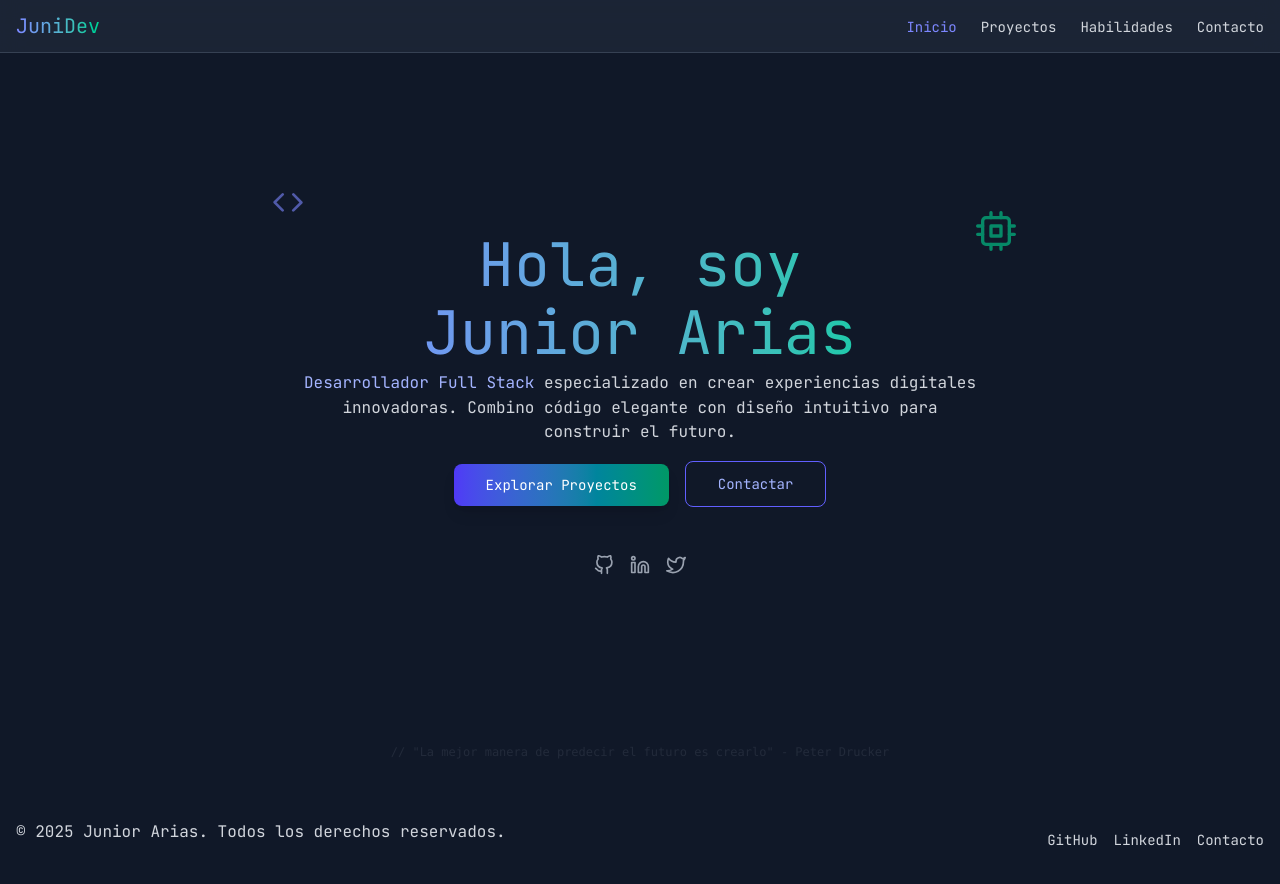
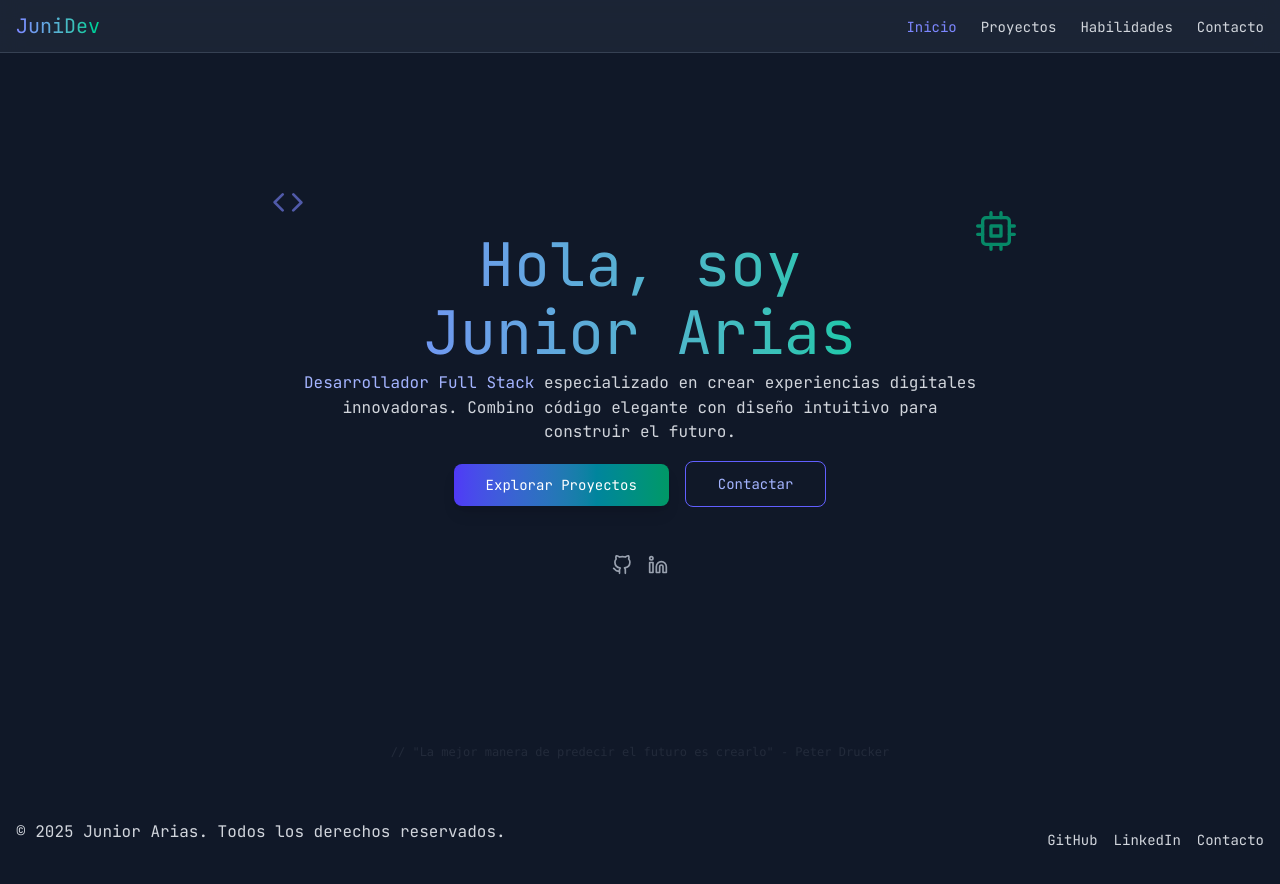
Before and after one commit to JuniorArias02/juniorArias04, a React (Vite) app: page / in a window 1280 px wide. Built offline with nearby package versions, Linux system fonts and the light colour scheme.

Commit message:
fix: cambio de url de github y linked

```diff
--- a/src/page/home/Home.jsx
+++ b/src/page/home/Home.jsx
@@ -110,7 +110,7 @@ const Home = () => {
 				>
 					<motion.a
 						whileHover={{ y: -3, color: "#818CF8" }}
-						href="https://github.com"
+						href="https://github.com/JuniorArias02"
 						className="text-gray-400 hover:text-indigo-400 transition-colors"
 						aria-label="GitHub"
 					>
@@ -118,19 +118,11 @@ const Home = () => {
 					</motion.a>
 					<motion.a
 						whileHover={{ y: -3, color: "#818CF8" }}
-						href="https://linkedin.com"
+						href="https://www.linkedin.com/in/juniorarias02/"
 						className="text-gray-400 hover:text-indigo-400 transition-colors"
 						aria-label="LinkedIn"
 					>
 						<FiLinkedin size={20} />
-					</motion.a>
-					<motion.a
-						whileHover={{ y: -3, color: "#818CF8" }}
-						href="https://twitter.com"
-						className="text-gray-400 hover:text-indigo-400 transition-colors"
-						aria-label="Twitter"
-					>
-						<FiTwitter size={20} />
 					</motion.a>
 				</motion.div>
 
```
